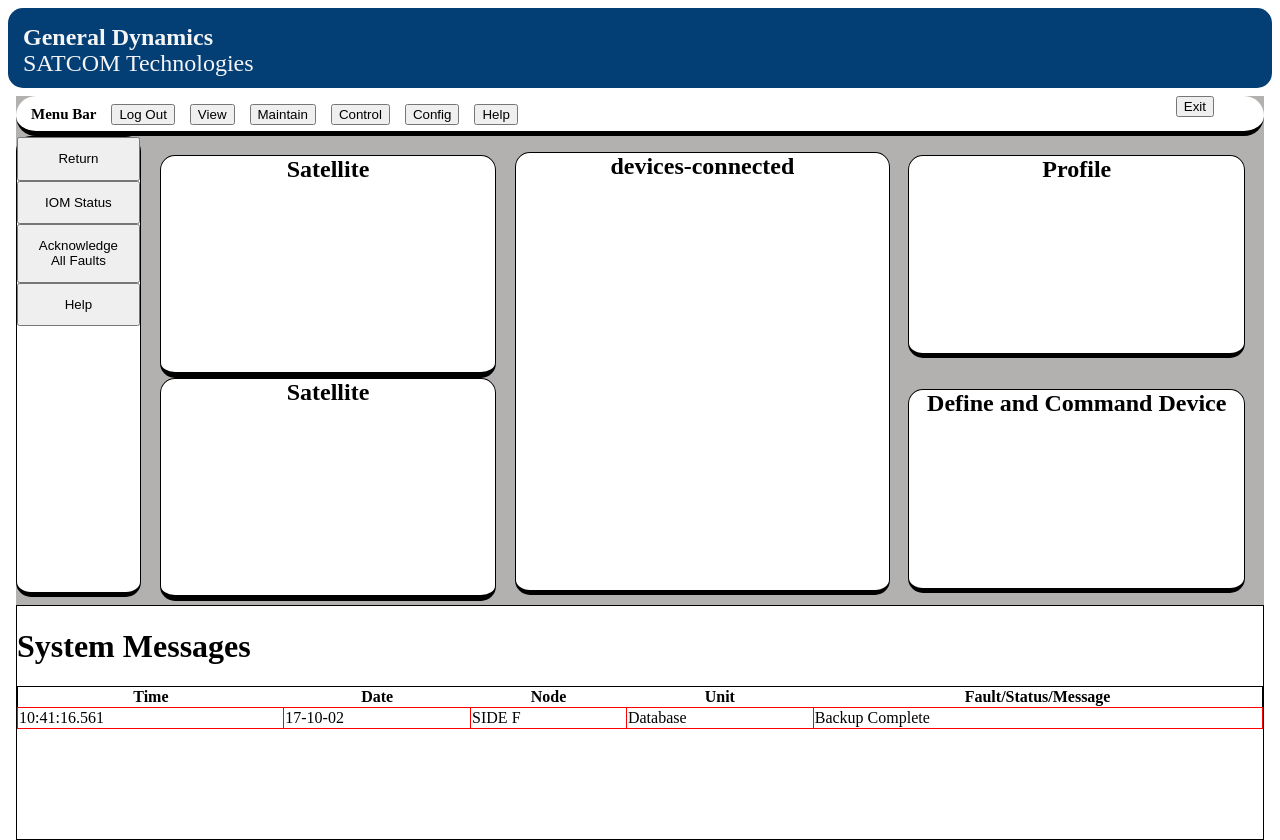
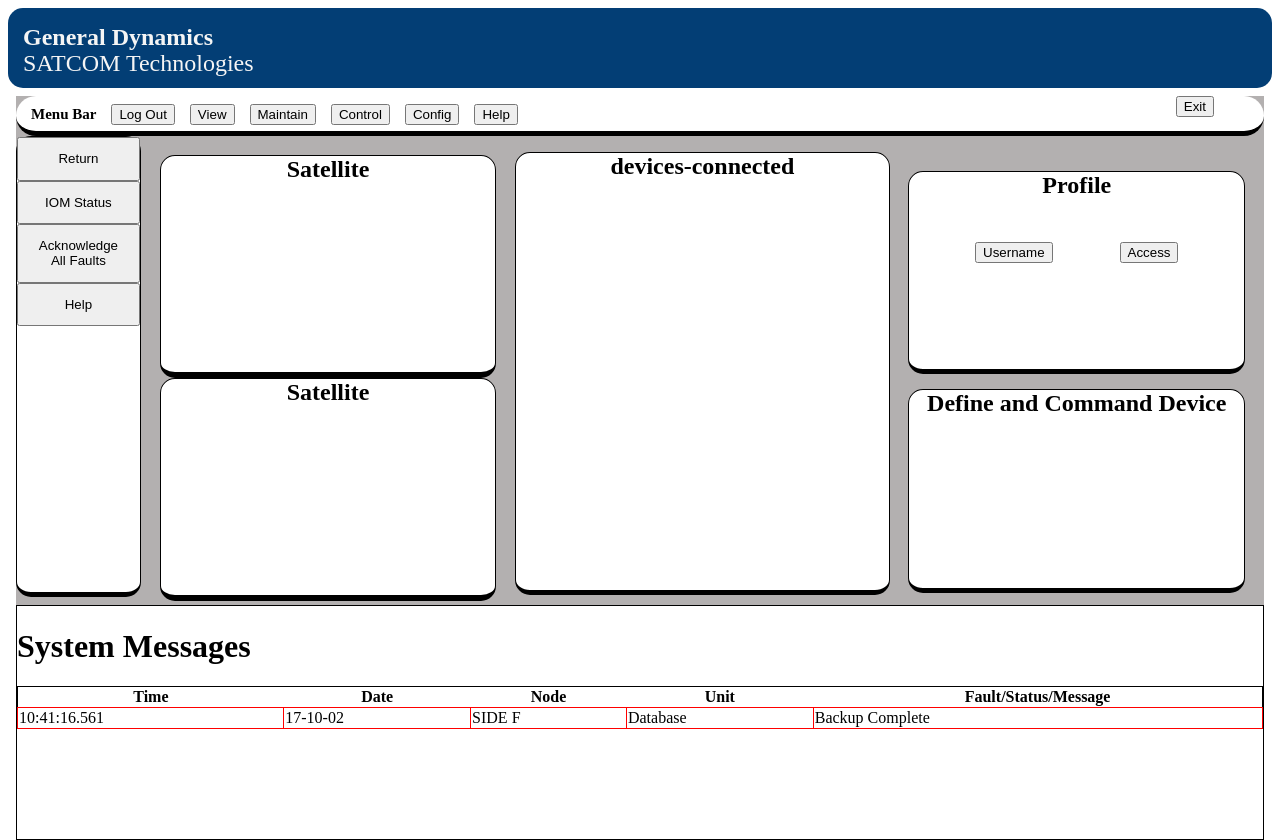
Before and after one commit to cloaknhippo/angular-mqxwru, an Angular app: page / in a window 1280 px wide. Built offline with nearby package versions, Linux system fonts and the light colour scheme.

Commit message:
2 files modified

```diff
--- a/src/dashboard/profile/profile.component.css
+++ b/src/dashboard/profile/profile.component.css
@@ -1,4 +1,4 @@
-div{
+h1{
   height:100%;
   border: black solid 1px;
   background:white;
@@ -9,3 +9,9 @@
 
   border-bottom: black solid 5px;
 }
+div button{
+  margin-top: 13%;
+  margin-left: 10%;
+  margin-right: 10%;
+
+}
--- a/src/dashboard/profile/profile.component.html
+++ b/src/dashboard/profile/profile.component.html
@@ -1,3 +1,7 @@
-<div>
+<h1>
   Profile
-</div>
+  <div>
+    <button> Username </button>
+    <button> Access </button>
+  </div>
+</h1>
```
